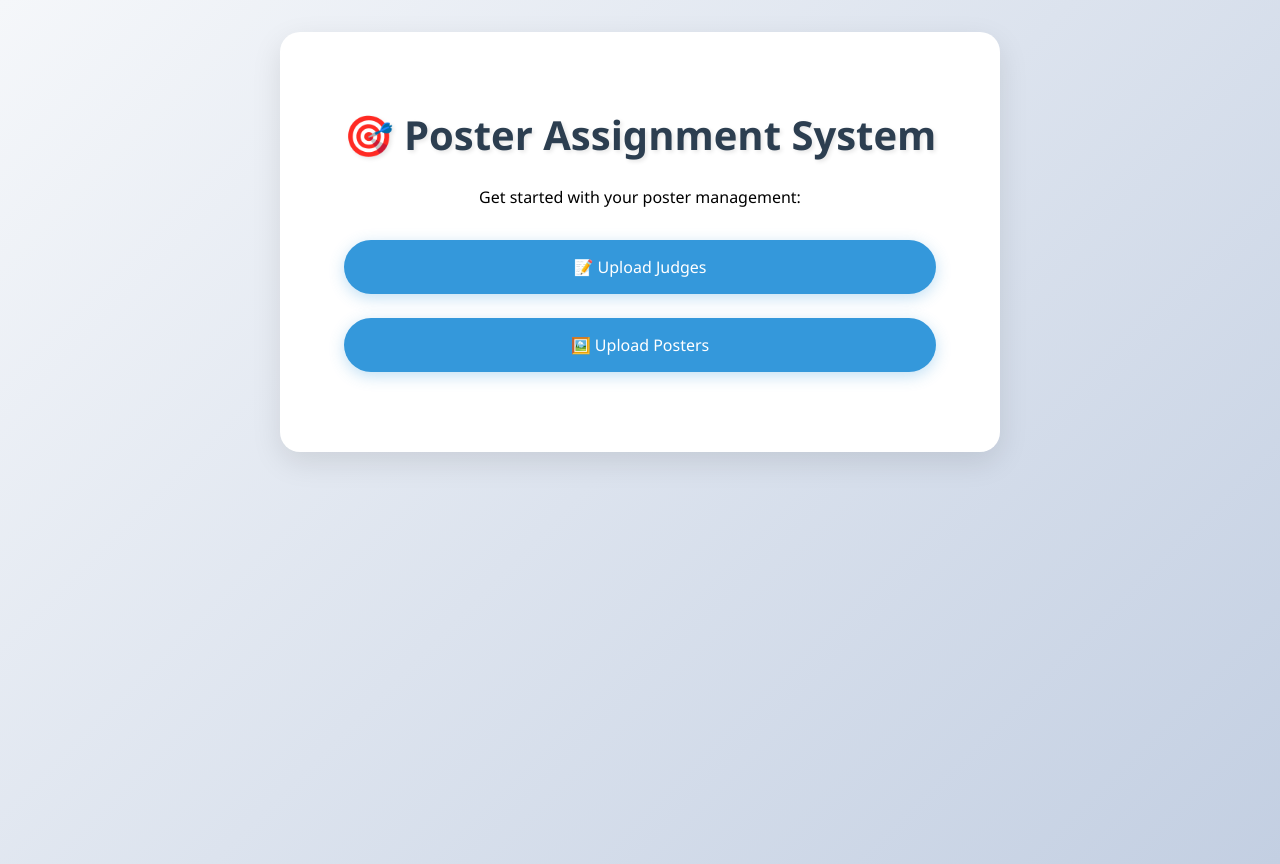
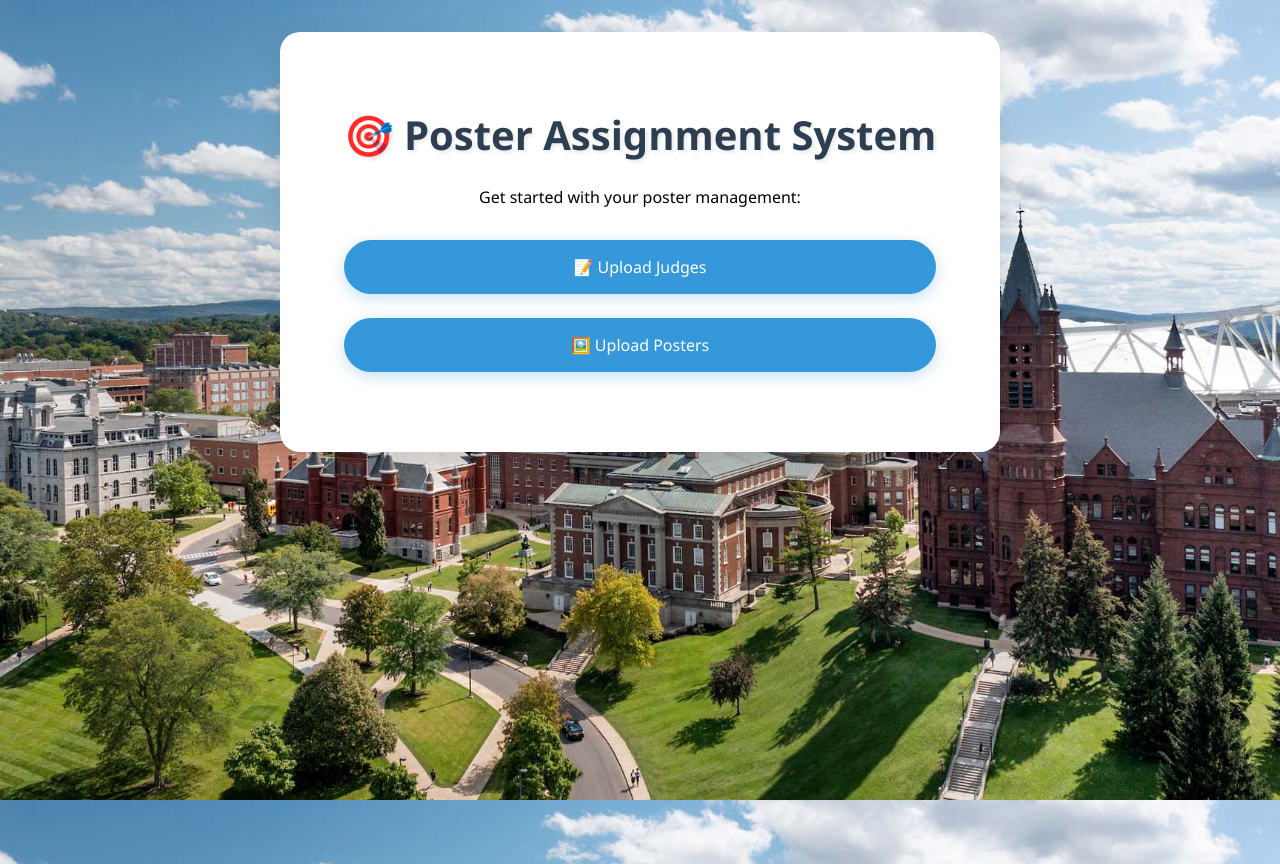
Before and after one commit to manthanghasadiya/ECS_Grad_Challenge, a Django app: page / in a window 1280 px wide. Run offline with Django 5.2, Linux system fonts and the light colour scheme.

Commit message:
Added 1st Page

```diff
--- a/poster_assignment/templates/home.html
+++ b/poster_assignment/templates/home.html
@@ -1,4 +1,5 @@
 <!DOCTYPE html>
+{% load static %}  <!-- Add this line at the top -->
 <html lang="en">
 <head>
     <meta charset="UTF-8">
@@ -12,14 +13,15 @@
         }
 
         body {
-            font-family: 'Segoe UI', system-ui, sans-serif;
+                font-family: 'Segoe UI', system-ui, sans-serif;
             margin: 0;
             min-height: 100vh;
-            background: linear-gradient(135deg, #f5f7fa 0%, #c3cfe2 100%);
+            background: url('{% static "imgs/illustration.png" %}') center/cover fixed;
             display: flex;
             flex-direction: column;
             align-items: center;
             padding: 2rem;
+
         }
 
         .container {
@@ -87,7 +89,7 @@
         }
     </style>
 </head>
-<body>
+  <body>
     <div class="container">
         <h1>🎯 Poster Assignment System</h1>
         <p>Get started with your poster management:</p>
@@ -102,4 +104,5 @@
         </ul>
     </div>
 </body>
+
 </html>
--- a/poster_assignment/views.py
+++ b/poster_assignment/views.py
@@ -2,6 +2,8 @@
 
 import pandas as pd
 from django.shortcuts import render
+from django.conf import settings
+
 from .forms import UploadFileForm
 from .models import Judge, JudgeExpertise, Poster
 from sklearn.feature_extraction.text import TfidfVectorizer
--- a/poster_planner/settings.py
+++ b/poster_planner/settings.py
@@ -18,7 +18,6 @@
 BASE_DIR = Path(__file__).resolve().parent.parent
 TEMPLATE_DIR = os.path.join(BASE_DIR, 'templates')
 STATIC_DIR = os.path.join(BASE_DIR, 'static')
-
 
 # Quick-start development settings - unsuitable for production
 # See https://docs.djangoproject.com/en/5.1/howto/deployment/checklist/
@@ -122,6 +121,11 @@
 
 STATIC_URL = 'static/'
 
+# Add to settings.py
+STATICFILES_DIRS = [
+    BASE_DIR / 'database',  # Points to /database directory
+]
+
 # Default primary key field type
 # https://docs.djangoproject.com/en/5.1/ref/settings/#default-auto-field
 
```
Also changed, not shown: database/imgs/illustration.png (added), 1 other file.
